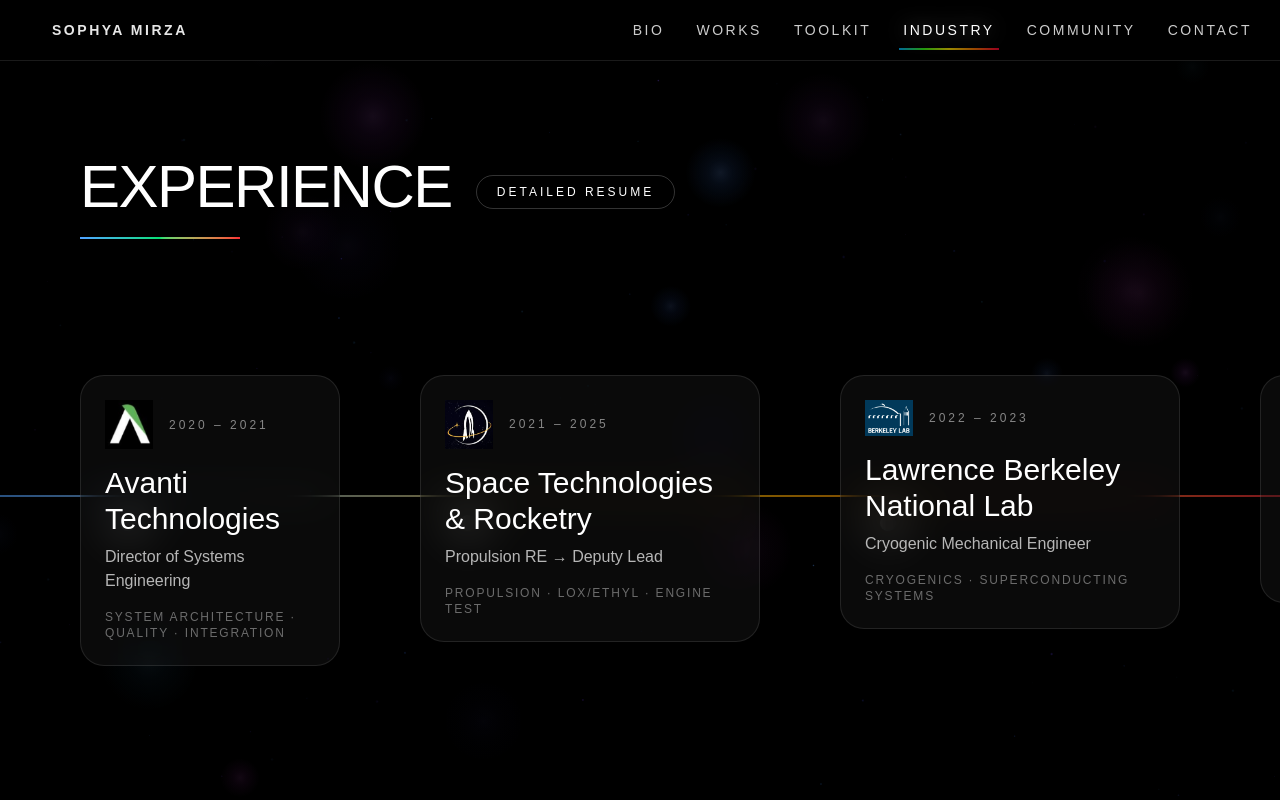
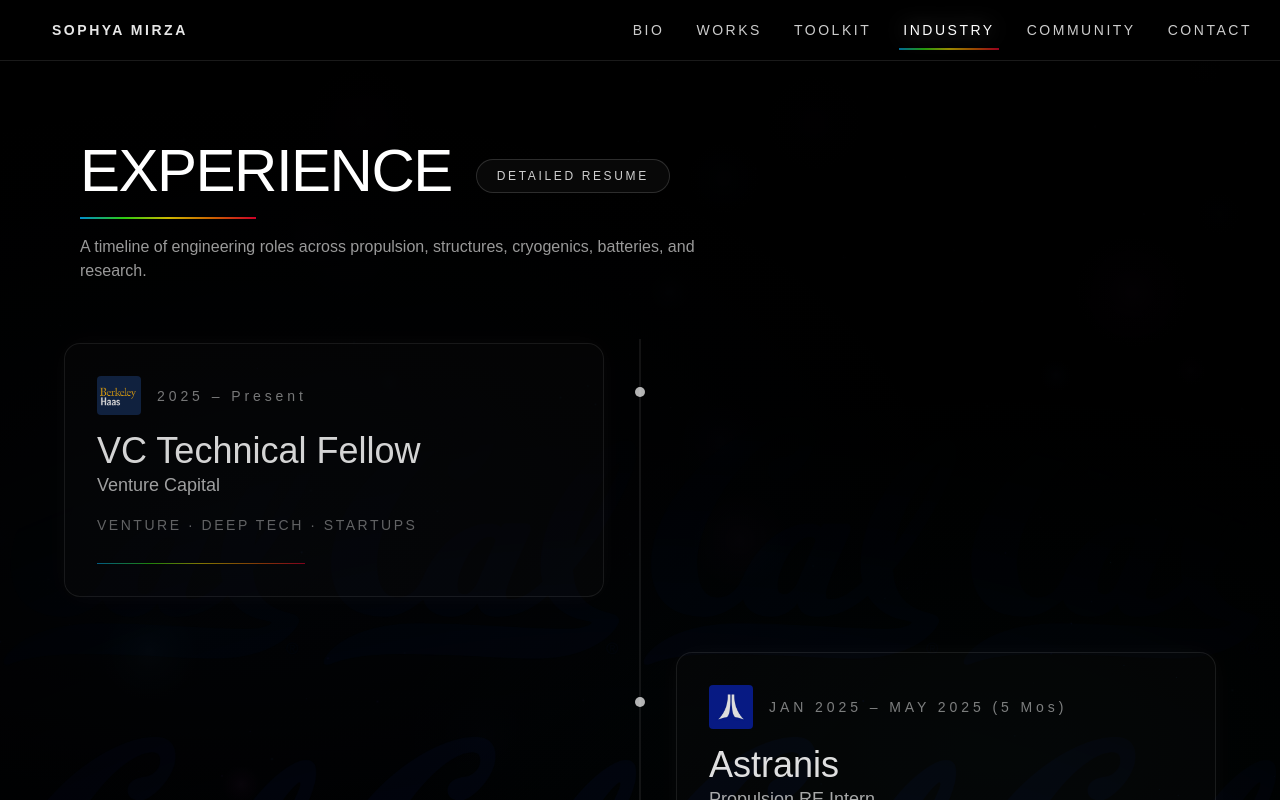
Before and after one commit to sophyamirza/sophya-portfolio, a Next.js app: page /industry in a window 1280 px wide. Shown: the top 800 px of the page. Built offline with nearby package versions, Linux system fonts and the light colour scheme; a web font is replaced by a local one.

Commit message:
vertical again

```diff
--- a/app/industry/page.tsx
+++ b/app/industry/page.tsx
@@ -1,8 +1,9 @@
+
 "use client";
 
 import StarOrbsBackground from "@/components/StarOrbsBackground";
 import { Analytics } from "@vercel/analytics/next";
-import React, { useMemo, useRef } from "react";
+import React, { useEffect, useMemo, useRef, useState } from "react";
 import Image from "next/image";
 import Link from "next/link";
 
@@ -12,206 +13,286 @@ type Milestone = {
   when: string;
   tags: string;
   logo: string;
-  size?: "lg" | "md" | "sm";
+  secondaryLogo?: string;
 };
 
+const clamp = (n: number, a = 0, b = 1) => Math.min(b, Math.max(a, n));
+
 export default function IndustryPage() {
-
   const milestones: Milestone[] = useMemo(
     () => [
-
-      {
-        org: "Avanti Technologies",
-        role: "Director of Systems Engineering",
-        when: "2020 – 2021",
-        tags: "SYSTEM ARCHITECTURE · QUALITY · INTEGRATION",
-        logo: "/logos/avantilogo.PNG",
-        size: "sm",
-      },
-
-      {
-        org: "Space Technologies & Rocketry",
-        role: "Propulsion RE → Deputy Lead",
-        when: "2021 – 2025",
-        tags: "PROPULSION · LOX/ETHYL · ENGINE TEST",
-        logo: "/logos/star.PNG",
-        size: "md",
-      },
-
-      {
-        org: "Lawrence Berkeley National Lab",
-        role: "Cryogenic Mechanical Engineer",
-        when: "2022 – 2023",
-        tags: "CRYOGENICS · SUPERCONDUCTING SYSTEMS",
-        logo: "/logos/lbnl.PNG",
-        size: "md",
-      },
-
-      {
-        org: "Proterra",
-        role: "Battery Thermal R&D",
-        when: "2022",
-        tags: "BATTERIES · THERMALS · TEST FIXTURES",
-        logo: "/logos/proterra.PNG",
-        size: "md",
-      },
-
-      {
-        org: "NASA TRACERS",
-        role: "Mechanical Intern",
-        when: "2023",
-        tags: "TVAC · VIBE · INTEGRATION",
-        logo: "/logos/NASA.png",
-        size: "lg",
-      },
-
-      {
-        org: "SAE International",
-        role: "Aerospace Standards",
-        when: "2023 – 2024",
-        tags: "STANDARDS · CERTIFICATION",
-        logo: "/logos/sae.PNG",
-        size: "sm",
-      },
-
-      {
-        org: "SpaceX",
-        role: "Starship Structures",
-        when: "2024",
-        tags: "PRIMARY STRUCTURES · TPS",
-        logo: "/logos/spacex.PNG",
-        size: "lg",
-      },
-
-      {
-        org: "Astranis",
-        role: "Propulsion RE Intern",
-        when: "2025",
-        tags: "PROPULSION · TEST STAND",
-        logo: "/logos/astranis.PNG",
-        size: "lg",
-      },
-
       {
         org: "VC Technical Fellow",
         role: "Venture Capital",
         when: "2025 – Present",
-        tags: "VENTURE · DEEP TECH",
+        tags: "VENTURE · DEEP TECH · STARTUPS",
         logo: "/logos/haas.PNG",
-        size: "sm",
       },
-
+      {
+        org: "Astranis",
+        role: "Propulsion RE Intern",
+        when: "JAN 2025 – MAY 2025 (5 Mos)",
+        tags: "PROPULSION · SEALS / MANIFOLDS · TEST STAND · BECKHOFF DAQ",
+        logo: "/logos/astranis.PNG",
+      },
+      {
+        org: "SpaceX",
+        role: "Starship Primary Structures RE Intern",
+        when: "APR 2024 – AUG 2024 (5 Mos)",
+        tags: "PRIMARY STRUCTURES DESIGN · WELD PROCESSES · TPS · HEADER TANK QUAL",
+        logo: "/logos/spacex.PNG",
+      },
+      {
+        org: "SAE International",
+        role: "AM / SAF / Aerospace Standards",
+        when: "AUG 2023 – AUG 2024 (1 YR)",
+        tags: "STANDARDS · SOFTWARE AUTOMATION · CERTIFICATION · ADDITIVE MANUFACTURING · SUSTAINABLE AVIATION FUELS",
+        logo: "/logos/sae.PNG",
+      },
+      {
+        org: "NASA: TRACERS MISSION",
+        role: "Mechanical Intern",
+        when: "MAY 2023 – AUG 2023 (4 Mos)",
+        tags: "GSE DESIGN· TVAC, VIBE, MOI TESTING · INTEGRATION  ·  PNEUMATIC PROTOTYPING",
+        logo: "/logos/NASA.png",
+      },
+      {
+        org: "Proterra",
+        role: "Thermals / Battery R&D Co-op",
+        when: "MAY 2022 – DEC 2022 (8 Mos)",
+        tags: "BATTERIES · THERMALS · TEST FIXTURE DESIGN· MANUFACTURING QUALITY",
+        logo: "/logos/proterra.PNG",
+      },
+      {
+        org: "Lawrence Berkeley National Lab",
+        role: "Cryogenic Mechanical Engineer",
+        when: "JAN 2022 – AUG 2023 (1.5 YR)",
+        tags: "CRYOGENICS · INSTRUMENTATION DESIGN· SUPERCONDUCTING SYSTEMS",
+        logo: "/logos/lbnl.PNG",
+      },
+      {
+        org: "Design for Nanomanufacturing Lab",
+        role: "Mechanical Engineer",
+        when: "AUG 2022 – MAY 2023 (1 YR)",
+        tags: "PHOTOLITHOGRAPHY · MICROFLUIDICS DESIGN· VOLUMETRIC ADDITIVE MANUFACTURING · COMPUTER AXIAL LITHOGRAPHY",
+        logo: "/logos/DFM.png",
+      },
+      {
+        org: "Space Technologies & Rocketry",
+        role: "Propulsion RE → Deputy Lead",
+        when: "NOV 2021 – JAN 2025 (3+ YR)",
+        tags: "PROPULSION · LOX/ETHYL FEED · VALVES · ENGINE TEST",
+        logo: "/logos/star.PNG",
+      },
+      {
+        org: "Avanti Technologies",
+        role: "DIRECTOR OF SYSTEMS ENGINEERING · LEAD RMO",
+        when: "2020 - 2021",
+        tags: "SYSTEM ARCHITECTURE· QUALITY · INTEGRATION  · RISK MANAGEMENT · SPS",
+        logo: "/logos/avantilogo.PNG",
+      },
     ],
     []
   );
 
-  const scrollRef = useRef<HTMLDivElement | null>(null);
+  const itemRefs = useRef<Array<HTMLDivElement | null>>([]);
+  const [activeIndex, setActiveIndex] = useState(0);
+  const [vis, setVis] = useState<number[]>(() => milestones.map(() => 0));
 
-  const sizeClass = (size?: string) => {
+  useEffect(() => {
+    const onScroll = () => {
+      const vh = window.innerHeight || 1;
 
-    if (size === "lg") return "w-[420px]";
-    if (size === "md") return "w-[340px]";
-    return "w-[260px]";
+      let bestIdx = 0;
+      let bestDist = Infinity;
+
+      const nextVis = milestones.map((_, i) => {
+        const el = itemRefs.current[i];
+        if (!el) return 0;
+
+        const r = el.getBoundingClientRect();
+        const center = r.top + r.height * 0.5;
+        const focus = vh * 0.45;
+        const dist = Math.abs(center - focus);
+
+        if (dist < bestDist) {
+          bestDist = dist;
+          bestIdx = i;
+        }
+
+        return clamp(1 - dist / (vh * 0.75), 0, 1);
+      });
+
+      setActiveIndex(bestIdx);
+      setVis(nextVis);
     };
 
+    onScroll();
+    window.addEventListener("scroll", onScroll, { passive: true });
+    window.addEventListener("resize", onScroll);
+
+    return () => {
+      window.removeEventListener("scroll", onScroll);
+      window.removeEventListener("resize", onScroll);
+    };
+  }, [milestones]);
+
   return (
+    <main className="min-h-screen bg-black text-white relative">
+      <Analytics />
 
-    <main className="relative min-h-screen bg-black text-white overflow-hidden">
-
-      <Analytics />
+      {/* 🌌 glowing orb background */}
       <StarOrbsBackground />
 
-      {/* HEADER */}
+      {/* subtle haze */}
+      <div className="pointer-events-none fixed inset-0">
+        <div className="absolute inset-0 bg-[radial-gradient(1200px_700px_at_18%_12%,rgba(59,130,246,0.08),transparent_60%)]" />
+        <div className="absolute inset-0 bg-[radial-gradient(1100px_650px_at_78%_18%,rgba(6,182,212,0.06),transparent_55%)]" />
+        <div className="absolute inset-0 bg-[radial-gradient(900px_520px_at_70%_78%,rgba(239,68,68,0.05),transparent_62%)]" />
+        <div className="absolute inset-0 [background:radial-gradient(circle_at_center,transparent_0%,rgba(0,0,0,0.62)_60%,rgba(0,0,0,0.95)_100%)]" />
+      </div>
 
-      <div className="relative z-10 px-8 md:px-20 pt-24">
+      {/* Campanile watermark (tiled across background) */}
+      <div className="pointer-events-none fixed inset-0 hidden md:block">
+        <div
+          className={[
+            "absolute inset-0",
+            "opacity-[0.06] mix-blend-screen",
+            "invert",
+            "bg-[url('/images/campanile.svg')] bg-repeat",
+            "bg-[length:320px_320px]",
+            "bg-[position:0px_0px]",
+            "blur-[0.2px]",
+            "[mask-image:radial-gradient(circle_at_center,black_0%,black_55%,transparent_78%)]",
+          ].join(" ")}
+        />
+      </div>
 
+      {/* Header */}
+      <div className="relative z-10 px-8 md:px-20 pt-20">
         <div className="flex items-end gap-6 flex-wrap">
-
-          <h1 className="text-6xl tracking-tight">
-            EXPERIENCE
-          </h1>
+          <h1 className="text-5xl md:text-6xl tracking-tight">EXPERIENCE</h1>
 
           <Link
             href="/contact#resume"
-            className="mb-2 rounded-full border border-white/20 px-5 py-2 text-xs tracking-[0.25em] uppercase hover:border-white/40"
+            className={[
+              "inline-flex items-center rounded-full border border-white/15",
+              "bg-white/[0.03] px-5 py-2 text-xs tracking-[0.22em] uppercase",
+              "text-white/80 hover:text-white hover:border-white/25",
+              "transition backdrop-blur-sm",
+              "mb-2",
+            ].join(" ")}
           >
             Detailed Resume
           </Link>
-
         </div>
 
-        <div className="mt-5 h-[2px] w-40 bg-gradient-to-r from-blue-400 via-green-400 to-red-500" />
+        <div className="mt-4 h-[2px] w-44 bg-[linear-gradient(90deg,#00b3ff,#39ff14,#ffe600,#ff7a00,#ff0033)] opacity-80" />
 
+        <p className="mt-4 text-white/60 max-w-2xl">
+          A timeline of engineering roles across propulsion, structures,
+          cryogenics, batteries, and research.
+        </p>
       </div>
 
-      {/* HORIZONTAL TIMELINE */}
+      {/* Timeline */}
+      <section className="relative z-10 mt-14 pb-32">
+        <div className="relative mx-auto max-w-7xl px-6 md:px-16">
+          <div className="pointer-events-none hidden md:block absolute left-1/2 top-0 -translate-x-1/2 h-full w-px bg-white/15" />
 
-      <section className="relative mt-24">
+          <div className="flex flex-col gap-12 md:gap-14">
+            {milestones.map((m, i) => {
+              const left = i % 2 === 0;
+              const active = i === activeIndex;
+              const v = vis[i] ?? 0;
 
-        {/* timeline line */}
+              const base = 0.62;
+              const opacity = base + (1 - base) * v;
 
-        <div className="absolute left-0 right-0 top-[160px] h-[2px] bg-gradient-to-r from-blue-400 via-green-400 via-yellow-400 via-orange-400 to-red-500 opacity-50" />
+              const motionStyle: React.CSSProperties = {
+                opacity,
+                transform: `translate3d(0, ${Math.round((1 - v) * 10)}px, 0)`,
+                transition: "opacity 220ms ease, transform 220ms ease",
+              };
 
-        {/* scroll container */}
+              const cardStyle: React.CSSProperties = {
+                borderColor: active
+                  ? "rgba(255,255,255,0.24)"
+                  : "rgba(255,255,255,0.10)",
+                boxShadow: active
+                  ? "0 0 44px rgba(255,255,255,0.09)"
+                  : "0 0 28px rgba(255,255,255,0.04)",
+              };
 
+              const Card = (
+                <div className="relative" style={motionStyle}>
                   <div
-          ref={scrollRef}
-          className="relative z-10 flex gap-20 overflow-x-auto px-20 pb-24 pt-10 scrollbar-none"
+                    className="rounded-2xl border bg-white/[0.02] p-7 md:p-8 backdrop-blur-sm"
+                    style={cardStyle}
                   >
-
-          {milestones.map((m, i) => (
-
-            <div
-              key={i}
-              className={`relative flex-shrink-0 ${sizeClass(m.size)}`}
-            >
-
-              {/* timeline node */}
-
-              <div className="absolute left-10 top-[140px] h-4 w-4 rounded-full bg-white/80" />
-
-              {/* card */}
-
-              <div className="rounded-3xl border border-white/10 bg-white/[0.04] backdrop-blur-xl p-6 hover:border-white/30 transition">
-
                     <div className="flex items-center gap-4 mb-4">
-
                       <Image
                         src={m.logo}
                         alt={m.org}
-                    width={48}
-                    height={48}
-                    className="object-contain"
+                        width={44}
+                        height={44}
+                        className="rounded"
                       />
-
-                  <div className="text-xs tracking-[0.25em] text-white/50">
+                      <div className="text-sm tracking-[0.28em] text-white/55">
                         {m.when}
                       </div>
-
                     </div>
 
-                <div className="text-3xl mb-2">
-                  {m.org}
-                </div>
-
-                <div className="text-white/70 mb-4">
+                    <div className="text-3xl md:text-4xl">{m.org}</div>
+                    <div className="text-white/75 text-base md:text-lg">
                       {m.role}
                     </div>
 
-                <div className="text-xs tracking-[0.15em] text-white/40">
+                    <div className="mt-4 text-xs md:text-sm tracking-[0.18em] text-white/45">
                       {m.tags}
                     </div>
 
+                    <div className="mt-7 h-px w-52 bg-[linear-gradient(90deg,#00b3ff,#39ff14,#ffe600,#ff7a00,#ff0033)] opacity-60" />
+                  </div>
+                </div>
+              );
+
+              return (
+                <div
+                  key={`${m.org}-${m.when}`}
+                  ref={(el) => {
+                    itemRefs.current[i] = el;
+                  }}
+                  className="grid grid-cols-1 md:grid-cols-[1fr_72px_1fr] gap-y-8 md:gap-y-0"
+                >
+                  <div className="md:col-start-1">
+                    {left ? Card : <div className="hidden md:block" />}
                   </div>
 
+                  <div className="relative md:col-start-2 flex items-start justify-center">
+                    <div className="relative mt-12">
+                      <div
+                        className="rounded-full"
+                        style={{
+                          width: active ? 14 : 10,
+                          height: active ? 14 : 10,
+                          background: active
+                            ? "rgba(255,255,255,0.95)"
+                            : "rgba(255,255,255,0.70)",
+                        }}
+                      />
+                    </div>
                   </div>
 
-          ))}
-
+                  <div className="md:col-start-3">
+                    {!left ? Card : <div className="hidden md:block" />}
                   </div>
-
+                </div>
+              );
+            })}
+          </div>
+        </div>
       </section>
-
     </main>
   );
 }
```
Lines whose indentation alone changed are shown as unchanged.
